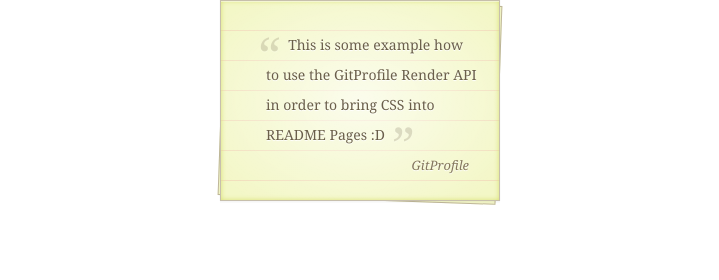
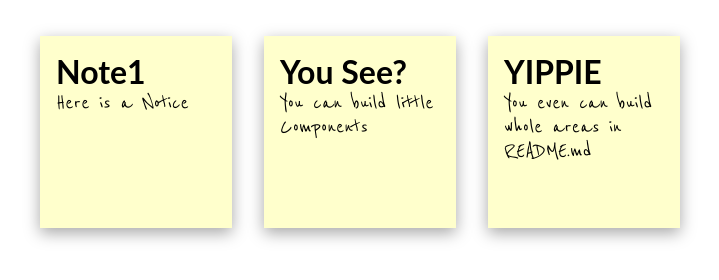
Before and after one commit to Muvels/gitprofile, a website: page layout.html in a window 1280 px wide. Shown: the whole page, without its empty margins (280-999 px from the left). Drawn offline with nearby package versions, Linux system fonts and the light colour scheme.

Commit message:
Update layout.html

```diff
--- a/layout.html
+++ b/layout.html
@@ -1,110 +1,65 @@
-<div class="notepaper">
-  <figure class="quote">
-    <blockquote class="curly-quotes" cite="https://www.youtube.com/watch?v=qYLrc9hy0t0">
-      This is some example how to use the GitProfile Render API in order to bring CSS into README Pages :D
-    </blockquote>
-    <figcaption class="quote-by">GitProfile</figcaption>
-  </figure>
-</div>
+<link href="https://fonts.googleapis.com/css2?family=Reenie+Beanie&display=swap" rel="stylesheet">
+
+<ul>
+    <li>
+        <a href="#">
+            <h2>Note1</h2>
+            <p>Here is a Notice</p>
+        </a>
+    </li>
+    <li>
+        <a href="#">
+            <h2>You See?</h2>
+            <p>You can build little Components</p>
+        </a>
+    </li>
+    <li>
+        <a href="#">
+            <h2>YIPPIE</h2>
+            <p>You even can build whole areas in README.md</p>
+        </a>
+    </li>
+  </ul>
 
 <style>
-/*
- * Copyright (c) 2012-2013 Thibaut Courouble
- * http://www.webinterfacelab.com
- *
- * Licensed under the MIT License:
- * https://www.opensource.org/licenses/mit-license.php
- *
- * View the Sass/SCSS source at:
- * http://demo.webinterfacelab.com/28-notepaper/scss/
- *
- * Original PSD by Liam McCabe: https://goo.gl/md3Dj
- */
-
-@import "https://cdnjs.cloudflare.com/ajax/libs/meyer-reset/2.0/reset.css";
 
 body {
-  font: 12px/20px "Lucida Grande", Tahoma, Verdana, sans-serif;
-  color: #404040;
+  margin: 20px auto;
+  font-family: 'Lato';
+  color:#fff;
+}
+*{
+  margin:0;
+  padding:0;
+}
+h2 {
+  font-weight: bold;
+  font-size: 2rem;
+}
+p {
+  font-family: 'Reenie Beanie';
+  font-size: 1.5rem;
+}
+ul,li{
+  list-style:none;
+}
+ul{
+  display: flex;
+  flex-wrap: wrap;
+  justify-content: center;
+}
+ul li a{
+  text-decoration:none;
+  color:#000;
+  background:#ffc;
+  display:block;
+  height:10em;
+  width:10em;
+  padding:1em;
+  box-shadow: rgba(0, 0, 0, 0.35) 0px 5px 15px;
+}
+ul li{
+  margin:1em;
 }
 
-.notepaper {
-  position: relative;
-  margin: auto;
-  padding: 29px 20px 20px 45px;
-  width: 280px;
-  line-height: 30px;
-  color: #6a5f49;
-  text-shadow: 0 1px 1px white;
-  background-color: #f2f6c1;
-  background-image: -webkit-radial-gradient(center, cover, rgba(255, 255, 255, 0.7) 0%, rgba(255, 255, 255, 0.1) 90%), -webkit-repeating-linear-gradient(top, transparent 0%, transparent 29px, rgba(239, 207, 173, 0.7) 29px, rgba(239, 207, 173, 0.7) 30px);
-  background-image: -moz-radial-gradient(center, cover, rgba(255, 255, 255, 0.7) 0%, rgba(255, 255, 255, 0.1) 90%), -moz-repeating-linear-gradient(top, transparent 0%, transparent 29px, rgba(239, 207, 173, 0.7) 29px, rgba(239, 207, 173, 0.7) 30px);
-  background-image: -o-radial-gradient(center, cover, rgba(255, 255, 255, 0.7) 0%, rgba(255, 255, 255, 0.1) 90%), -o-repeating-linear-gradient(top, transparent 0%, transparent 29px, rgba(239, 207, 173, 0.7) 29px, rgba(239, 207, 173, 0.7) 30px);
-  border: 1px solid #c3baaa;
-  border-color: rgba(195, 186, 170, 0.9);
-  -webkit-box-sizing: border-box;
-  -moz-box-sizing: border-box;
-  box-sizing: border-box;
-  -webkit-box-shadow: inset 0 1px rgba(255, 255, 255, 0.5), inset 0 0 5px #d8e071, 0 0 1px rgba(0, 0, 0, 0.1), 0 2px rgba(0, 0, 0, 0.02);
-  box-shadow: inset 0 1px rgba(255, 255, 255, 0.5), inset 0 0 5px #d8e071, 0 0 1px rgba(0, 0, 0, 0.1), 0 2px rgba(0, 0, 0, 0.02);
-}
-
-.notepaper:after {
-  content: '';
-  position: absolute;
-  top: 0;
-  bottom: 0;
-}
-
-.notepaper:after {
-  z-index: -1;
-  left: 0;
-  right: 0;
-  background: rgba(242, 246, 193, 0.9);
-  border: 1px solid rgba(170, 157, 134, 0.7);
-  -webkit-transform: rotate(2deg);
-  -moz-transform: rotate(2deg);
-  -ms-transform: rotate(2deg);
-  -o-transform: rotate(2deg);
-  transform: rotate(2deg);
-}
-
-.quote {
-  font-family: Georgia, serif;
-  font-size: 14px;
-}
-
-.curly-quotes:before, .curly-quotes:after {
-  display: inline-block;
-  vertical-align: top;
-  height: 30px;
-  line-height: 48px;
-  font-size: 50px;
-  opacity: .2;
-}
-
-.curly-quotes:before {
-  content: '\201C';
-  margin-right: 4px;
-  margin-left: -8px;
-}
-
-.curly-quotes:after {
-  content: '\201D';
-  margin-left: 4px;
-  margin-right: -8px;
-}
-
-.quote-by {
-  display: block;
-  padding-right: 10px;
-  text-align: right;
-  font-size: 13px;
-  font-style: italic;
-  color: #84775c;
-}
-
-.lt-ie8 .notepaper {
-  padding: 15px 25px;
-}
 </style>
```
